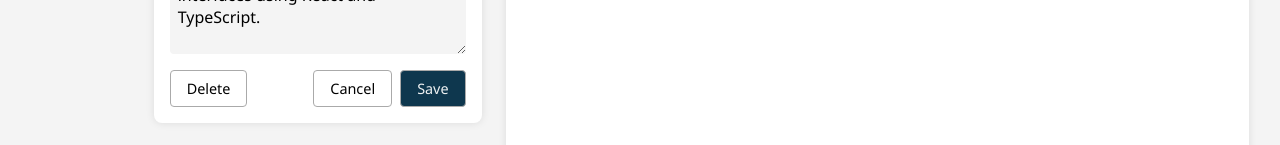
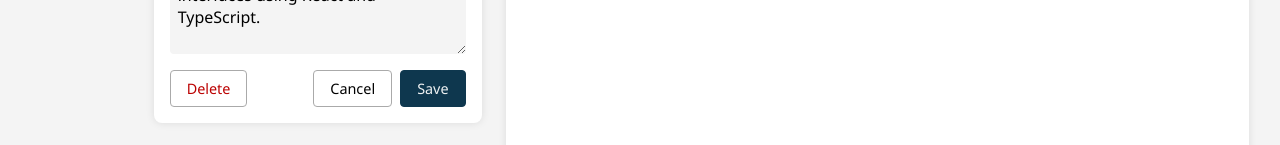
Before and after one commit to karolistech/resume-builder-v2, a React (Vite) app: page / in a window 1280 px wide. Both pictures are taken after a click on the item "Tech Innovations". Shown: the part 763-908 px from the top of the page. Built offline with nearby package versions, Linux system fonts and the light colour scheme.

Commit message:
app update

```diff
--- a/src/components/Education/Education.css
+++ b/src/components/Education/Education.css
@@ -142,6 +142,10 @@
   font-size: 0.9rem;
 }
 
+.education__btn--delete {
+  color: #b00;
+}
+
 .education__btn--cancel {
   margin-left: auto;
 }
@@ -152,7 +156,11 @@
 }
 
 @media (hover: hover) and (pointer: fine) {
+  .education__add-button:hover {
+    filter: brightness(95%);
+  }
+
   .education__btn:hover {
-    filter: brightness(90%);
+    filter: brightness(95%);
   }
 }
--- a/src/components/Education/Education.tsx
+++ b/src/components/Education/Education.tsx
@@ -127,7 +127,7 @@ export default function Education({ education, updateResume }: EducationProps) {
       )}
 
       {sectionOpen && editor.mode !== null && entry !== undefined && (
-        <form className="education__form" onSubmit={closeEditor}>
+        <form className="education__form" onSubmit={e => { e.preventDefault(); closeEditor(); }}>
           <div className="education__fields">
             <div className="education__field">
               <label htmlFor="education-school" className="education__label">
@@ -189,7 +189,7 @@ export default function Education({ education, updateResume }: EducationProps) {
 
           <div className="education__actions">
             {editor.mode === "edit" && (
-              <button type="button" className="education__btn education__btn--edit" onClick={deleteEntry}>
+              <button type="button" className="education__btn education__btn--delete" onClick={deleteEntry}>
                 Delete
               </button>
             )}
--- a/src/components/Experience/Experience.css
+++ b/src/components/Experience/Experience.css
@@ -154,17 +154,26 @@
   font-size: 0.9rem;
 }
 
+.experience__btn--delete {
+  color: #b00;
+}
+
 .experience__btn--cancel {
   margin-left: auto;
 }
 
 .experience__btn--submit {
+  border-color: var(--color-title-background);
   background-color: var(--color-title-background);
   color: var(--color-title-text);
 }
 
 @media (hover: hover) and (pointer: fine) {
+  .experience__add-button:hover {
+    filter: brightness(95%);
+  }
+
   .experience__btn:hover {
-    filter: brightness(90%);
+    filter: brightness(95%);
   }
 }
--- a/src/components/Experience/Experience.tsx
+++ b/src/components/Experience/Experience.tsx
@@ -200,7 +200,7 @@ export default function Experience({ experience, updateResume }: ExperienceProps
             {editor.mode === "edit" && (
               <button
                 type="button"
-                className="experience__btn experience__btn--edit"
+                className="experience__btn experience__btn--delete"
                 onClick={() => deleteEntry(editor.entryId)}
               >
                 Delete
```
